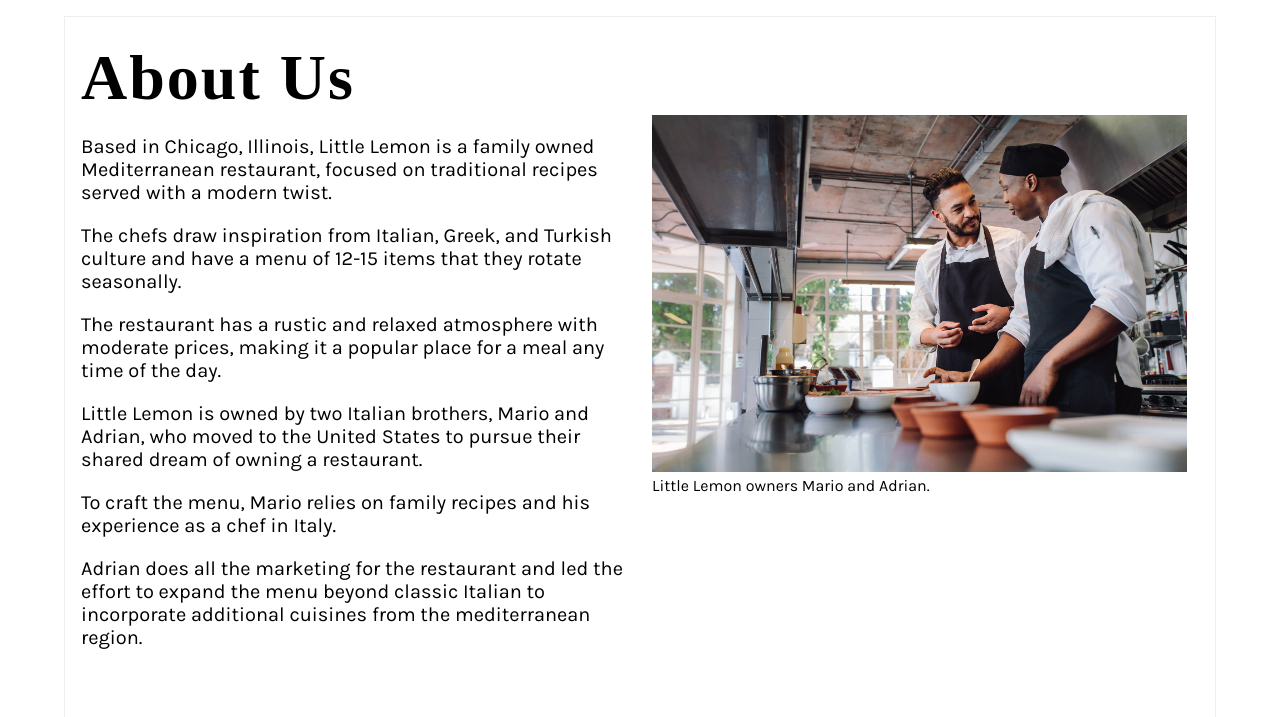
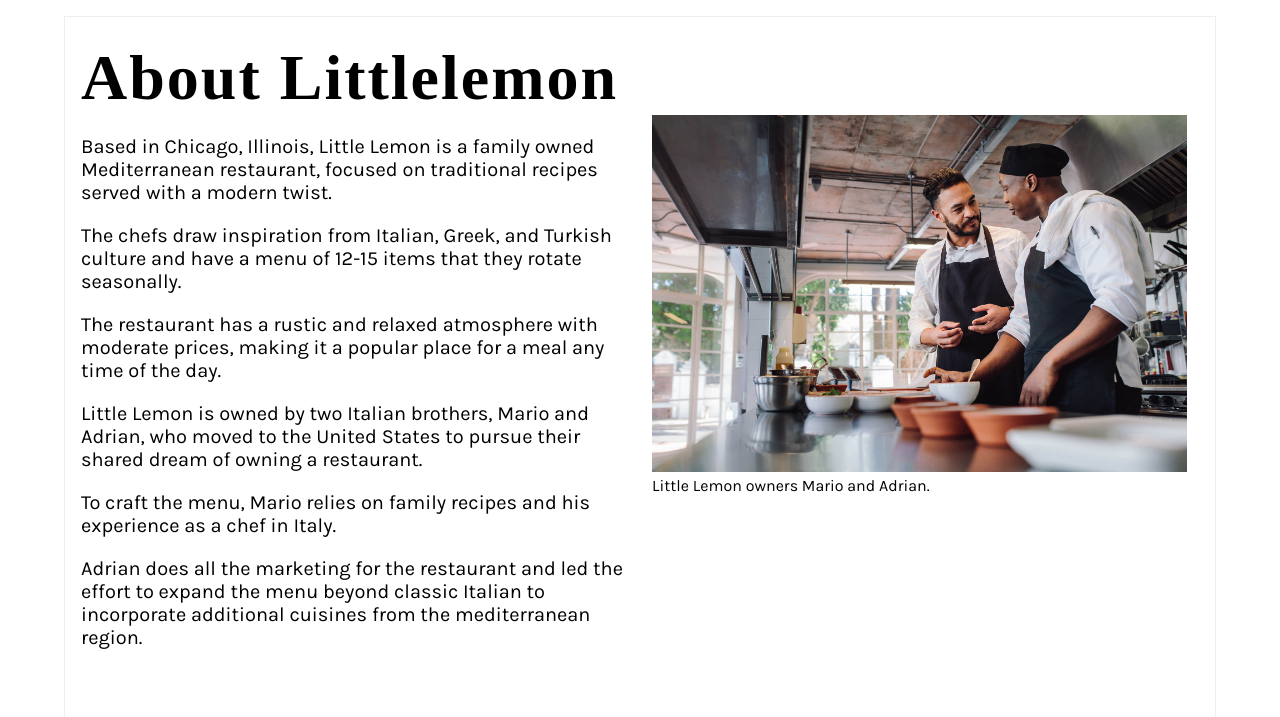
Before and after one commit to keyxcode/littlelemon-pipeline, a Django app: page /about/ in a window 1280 px wide. Shown: the part 244-961 px from the top of the page. Run offline with Django 4.2, Linux system fonts and the light colour scheme; some web fonts are replaced.

Commit message:
Edit about

```diff
--- a/restaurant/templates/about.html
+++ b/restaurant/templates/about.html
@@ -1,7 +1,7 @@
 {% extends 'base.html' %} {% load static %} {% block content %}
 <section>
   <article>
-    <h1>About Us</h1>
+    <h1>About Littlelemon</h1>
     <!--Begin row-->
     <div class="row">
       <!--Begin col-->
```
